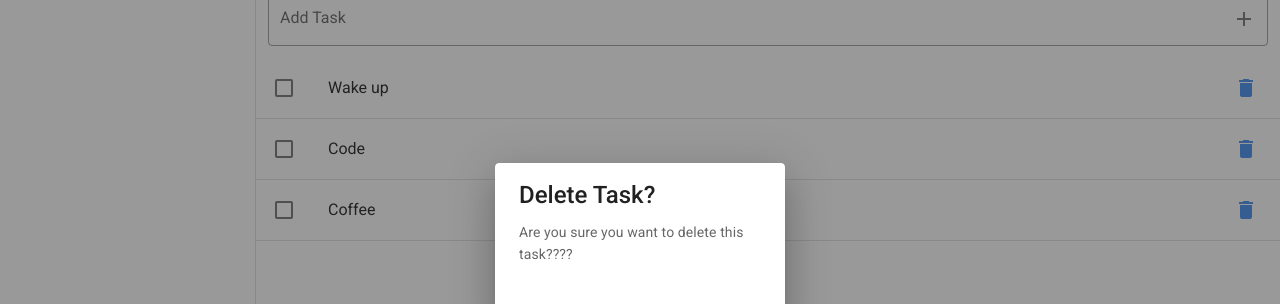
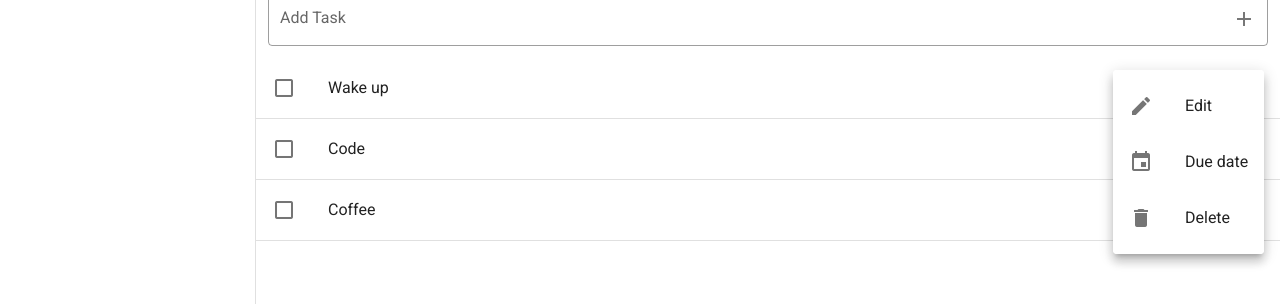
Before and after one commit to kpacheco84/vue-todo, a Vue app: page /#/ in a window 1280 px wide. Both pictures are taken after a click on the button 1246 px from the left and 238 px from the top of the page. Shown: the part 150-454 px from the top of the page. Built offline with nearby package versions, Linux system fonts and the light colour scheme.

Commit message:
task menu added and delete
added a task menu to each task and hooked up the delete function/method

```diff
--- a/src/components/Todo/Task.vue
+++ b/src/components/Todo/Task.vue
@@ -1,61 +1,41 @@
 <template>
   <div>
-
     <v-list-item
-        @click="$store.commit('doneTask',task.id)"
-        :class="{'blue lighten-5': task.done}"
+      @click="$store.commit('doneTask', task.id)"
+      :class="{ 'blue lighten-5' : task.done }"
     >
-
       <template v-slot:default>
         <v-list-item-action>
-              <v-checkbox :input-value="task.done"
-              color="primary"></v-checkbox>
+          <v-checkbox
+            :input-value="task.done"
+            color="primary"
+          ></v-checkbox>
         </v-list-item-action>
 
         <v-list-item-content>
-              <v-list-item-title :class="{'text-decoration-line-through': task.done}">{{task.title}}</v-list-item-title>
+          <v-list-item-title
+            :class="{ 'text-decoration-line-through' : task.done }"
+          >
+            {{ task.title }}
+          </v-list-item-title>
         </v-list-item-content>
+
         <v-list-item-action>
-          <v-btn
-          icon
-          @click.stop="dialogs.delete = true"
-          >
-            <v-icon color="primary lighten-1">mdi-delete</v-icon>
-          </v-btn>
+          <task-menu :task="task" />
         </v-list-item-action>
       </template>
+
     </v-list-item>
     <v-divider></v-divider>
-        <dialog-delete
-        @close="dialogs.delete= false"
-        v-if="dialogs.delete"
-        :task="task"
 
-
-        />
   </div>
-
 </template>
 
 <script>
-
 export default {
-
   props: ['task'],
-  data(){
-    return{
-      dialogs:{
-        delete:false
-      }
-    }
-  },
-  components:{
-    'dialog-delete':require('@/components/Todo/Dialogs/DialogDelete.vue').default
-
+  components: {
+    'task-menu': require('@/components/Todo/TaskMenu.vue').default
   }
 }
 </script>
-
-<style>
-
-</style>
--- /dev/null
+++ b/src/components/Todo/TaskMenu.vue
@@ -0,0 +1,85 @@
+<template>
+  <div>
+    <v-menu
+      bottom
+      left
+    >
+      <template v-slot:activator="{ on, attrs }">
+        <v-btn
+          color="primary"
+          icon
+          v-bind="attrs"
+          v-on="on"
+        >
+          <v-icon>mdi-dots-vertical</v-icon>
+        </v-btn>
+      </template>
+
+      <v-list>
+        <v-list-item
+          v-for="(item, index) in items"
+          :key="index"
+          @click="handleClick(index)"
+        >
+          <v-list-item-icon>
+            <v-icon v-text="item.icon"></v-icon>
+          </v-list-item-icon>
+          <v-list-item-title>{{ item.title }}</v-list-item-title>
+        </v-list-item>
+      </v-list>
+    </v-menu>
+
+    <dialog-delete
+      v-if="dialogs.delete"
+      @close="dialogs.delete = false"
+      :task="task"
+    />
+
+  </div>
+</template>
+
+<script>
+export default {
+  props: ['task'],
+  data: () => ({
+    dialogs: {
+      delete: false
+    },
+    items: [
+      {
+        title: 'Edit',
+        icon: 'mdi-pencil',
+        click() {
+          console.log('edit')
+        }
+      },
+      {
+        title: 'Due date',
+        icon: 'mdi-calendar',
+        click() {
+          console.log('due date')
+        }
+      },
+      {
+        title: 'Delete',
+        icon: 'mdi-delete',
+        click() {
+          this.dialogs.delete = true
+        }
+      }
+    ],
+  }),
+  methods: {
+    handleClick(index) {
+      this.items[index].click.call(this)
+    }
+  },
+  components: {
+    'dialog-delete': require('@/components/Todo/Dialogs/DialogDelete.vue').default
+  }
+}
+</script>
+
+<style>
+
+</style>
```
Lines whose indentation alone changed are shown as unchanged.
